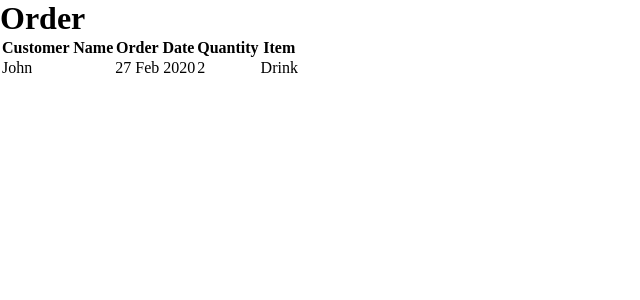
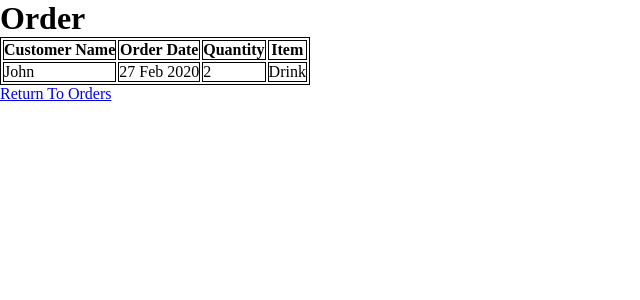
Before and after one commit to abasile1-tech/flask_models_lab, a Flask app: page /orders/1 in a window 1280 px wide. Shown: the top 300 px of the page, without its empty margins (0-640 px from the left). Run offline with Flask 3, Linux system fonts and the light colour scheme.

Commit message:
I added some simple borders to my tables and I put in a link to go back to the orders page

```diff
--- a/static/style.css
+++ b/static/style.css
@@ -2,3 +2,7 @@
 	margin: 0;
 	padding: 0;
 }
+
+table, th, td {
+	border: 1px solid black;
+}
--- a/templates/order.html
+++ b/templates/order.html
@@ -22,6 +22,7 @@
 				<td>{{order.item}}</td>
 			</tr>
 	</table>
+	<a href="http://127.0.0.1:4999/orders">Return To Orders</a>
 
 </body>
 </html>
```
